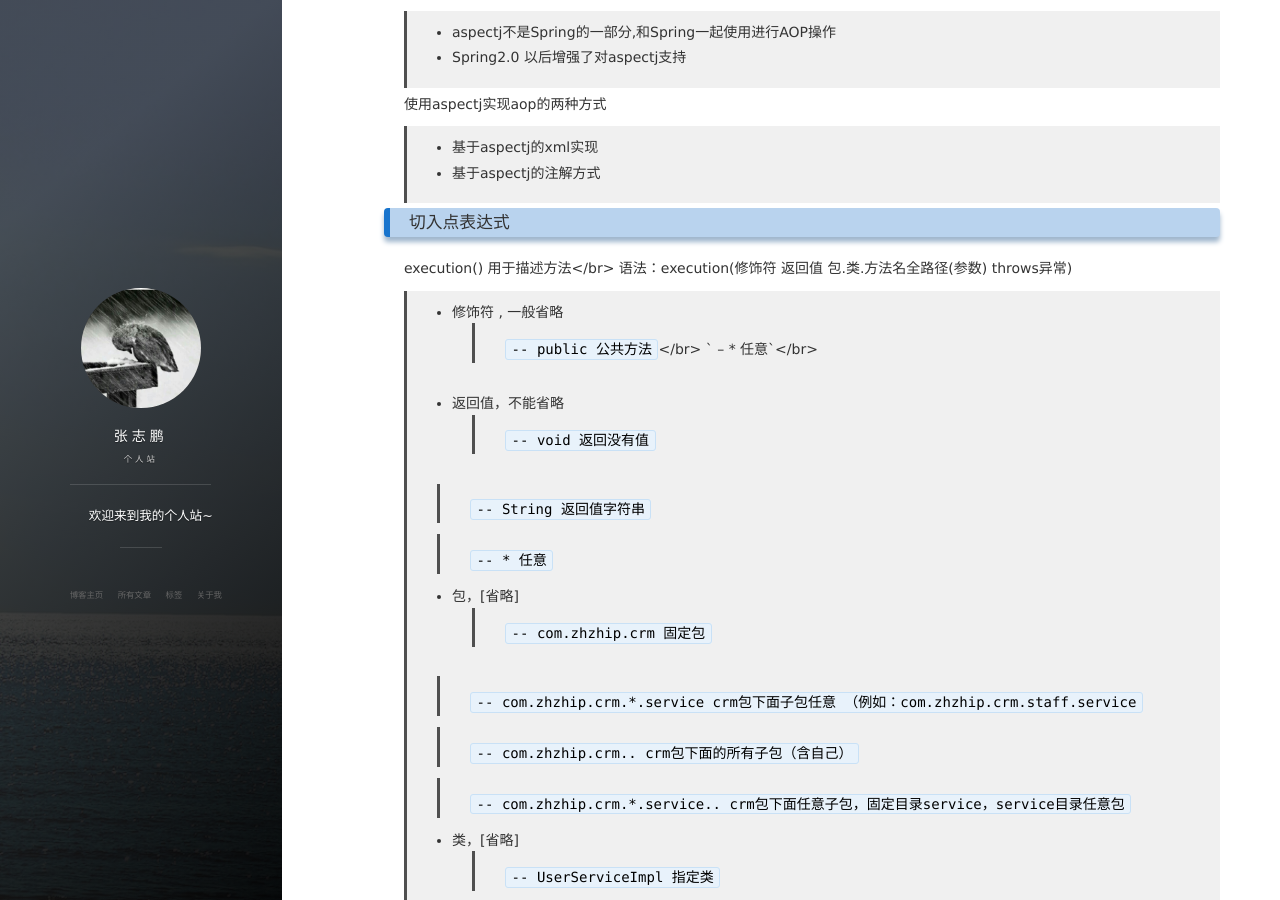
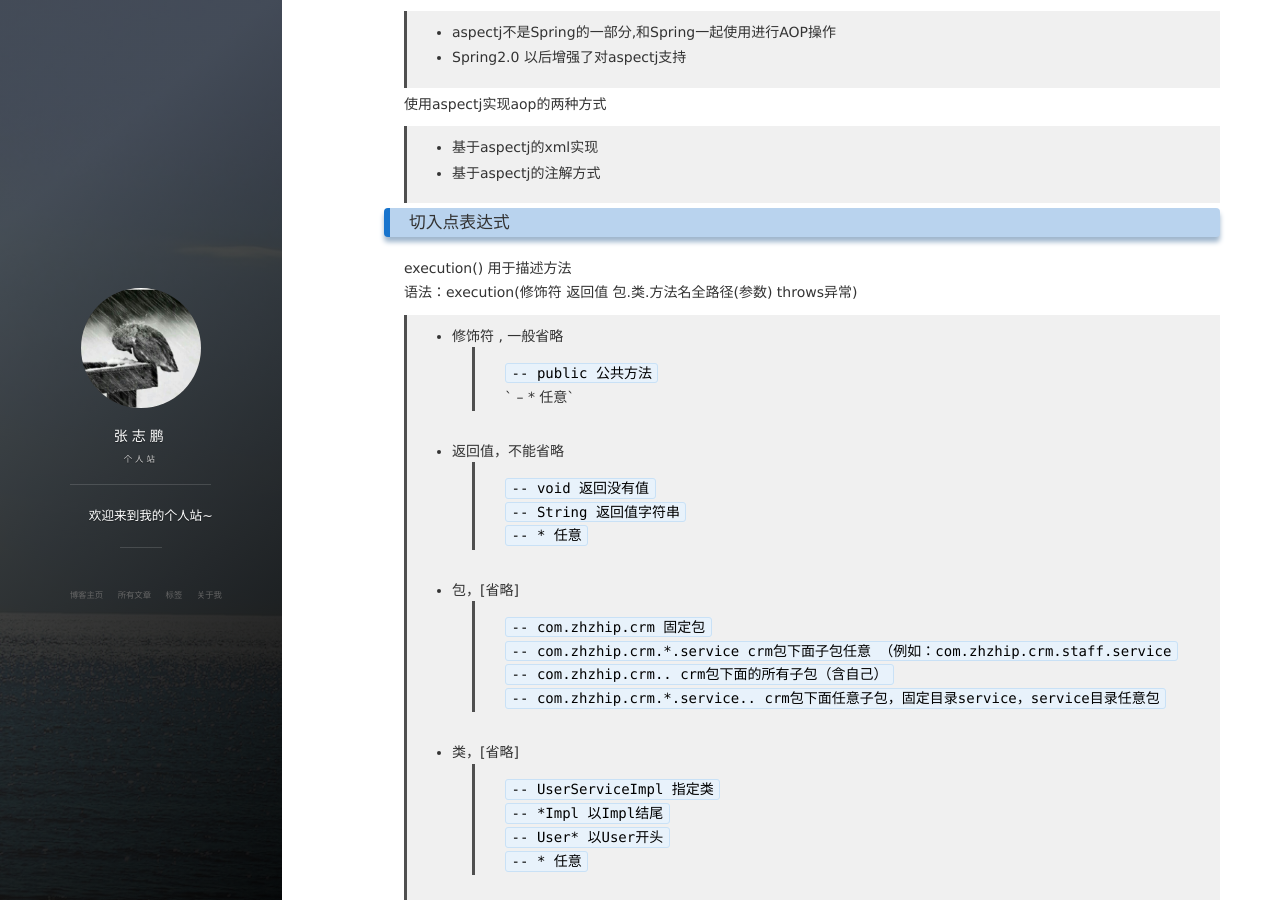
Before and after one commit to zhangzhipengde/zhangzhipengde.github.io, a Jekyll site: the page built from _posts/2015-11-15-AOP详解.md, in a window 1280 px wide and 900 px high, scrolled down 1213 px. Built offline with Jekyll 4.4.1, drawn with Linux system fonts in a browser that asks for light colours; nearby versions of some CDN libraries; comment, search, counter and statistics services are not loaded.

```diff
--- a/_posts/2015-11-15-AOP详解.md
+++ b/_posts/2015-11-15-AOP详解.md
@@ -55,59 +55,45 @@ proxy： 代理类<br/>
 >* 基于aspectj的注解方式
 
 ### 切入点表达式
-execution() 用于描述方法</br>
+execution() 用于描述方法<br />
 语法：execution(修饰符 返回值 包.类.方法名全路径(参数) throws异常)
 > * 修饰符 , 一般省略
->>  `-- public 公共方法`</br>
->>  ` -- *    任意`</br>
+>>  `-- public 公共方法`<br />
+>>  ` -- *    任意`<br />
 
 > * 返回值，不能省略
->> `--   void            返回没有值`
-
->> `--   String        返回值字符串`
-
->> `--   *             任意`
+>> `--   void            返回没有值`<br />
+>> `--   String        返回值字符串`<br />
+>> `--   *             任意`<br />
 
 
 > * 包，[省略]
->> `--   com.zhzhip.crm            固定包`
-
->> `--   com.zhzhip.crm.*.service    crm包下面子包任意 （例如：com.zhzhip.crm.staff.service`
-
->> `--   com.zhzhip.crm..            crm包下面的所有子包（含自己）`
-
->> `--   com.zhzhip.crm.*.service..    crm包下面任意子包，固定目录service，service目录任意包`
+>> `--   com.zhzhip.crm            固定包`<br />
+>> `--   com.zhzhip.crm.*.service    crm包下面子包任意 （例如：com.zhzhip.crm.staff.service`<br />
+>> `--   com.zhzhip.crm..            crm包下面的所有子包（含自己）`<br />
+>> `--   com.zhzhip.crm.*.service..    crm包下面任意子包，固定目录service，service目录任意包`<br />
 
 
 > * 类，[省略]
->> `--   UserServiceImpl  指定类`
-
->> `--   *Impl            以Impl结尾`
-
->> `--   User*            以User开头`
-
->> `--   *                任意`
+>> `--   UserServiceImpl  指定类`<br />
+>> `--   *Impl            以Impl结尾`<br />
+>> `--   User*            以User开头`<br />
+>> `--   *                任意`<br />
 
 
 > * 方法名，不能省略
->> `--   addUser    固定方法`
-
->> `--   add*       以add开头`
-
->> `--   *Do        以Do结尾`
-
->> `--   *          任意`
+>> `--   addUser    固定方法`<br />
+>> `--   add*       以add开头`<br />
+>> `--   *Do        以Do结尾`<br />
+>> `--   *          任意`<br />
 
 
 
 > * (参数)
->> `--   ()             无参`
-
->> `--   (int)          一个整型`
-
->> `--   (int ,int)     两个`
-
->> `--   (..)           参数任意`
+>> `--   ()             无参`<br />
+>> `--   (int)          一个整型`<br />
+>> `--   (int ,int)     两个`<br />
+>> `--   (..)           参数任意`<br />
 
 
 > * throws ,可省略，一般不写。
@@ -117,8 +103,8 @@ execution() 用于描述方法</br>
 >> `--   execution(* com.zhangzp.Book.*(..)) //对所有方法增强`<br />
 
 > * 综合2
->> `--   <aop:pointcut expression="execution(* com.ittianyu.*WithCommit.*(..)) ||`
->> `                       execution(* com.ittianyu.*Service.*(..))" id="myPointCut"/>`
+>> `--   <aop:pointcut expression="execution(* com.ittianyu.*WithCommit.*(..)) ||`<br />
+>> `                       execution(* com.ittianyu.*Service.*(..))" id="myPointCut"/>`<br />
 
 
 within:匹配包或子包中的方法(了解)
```
